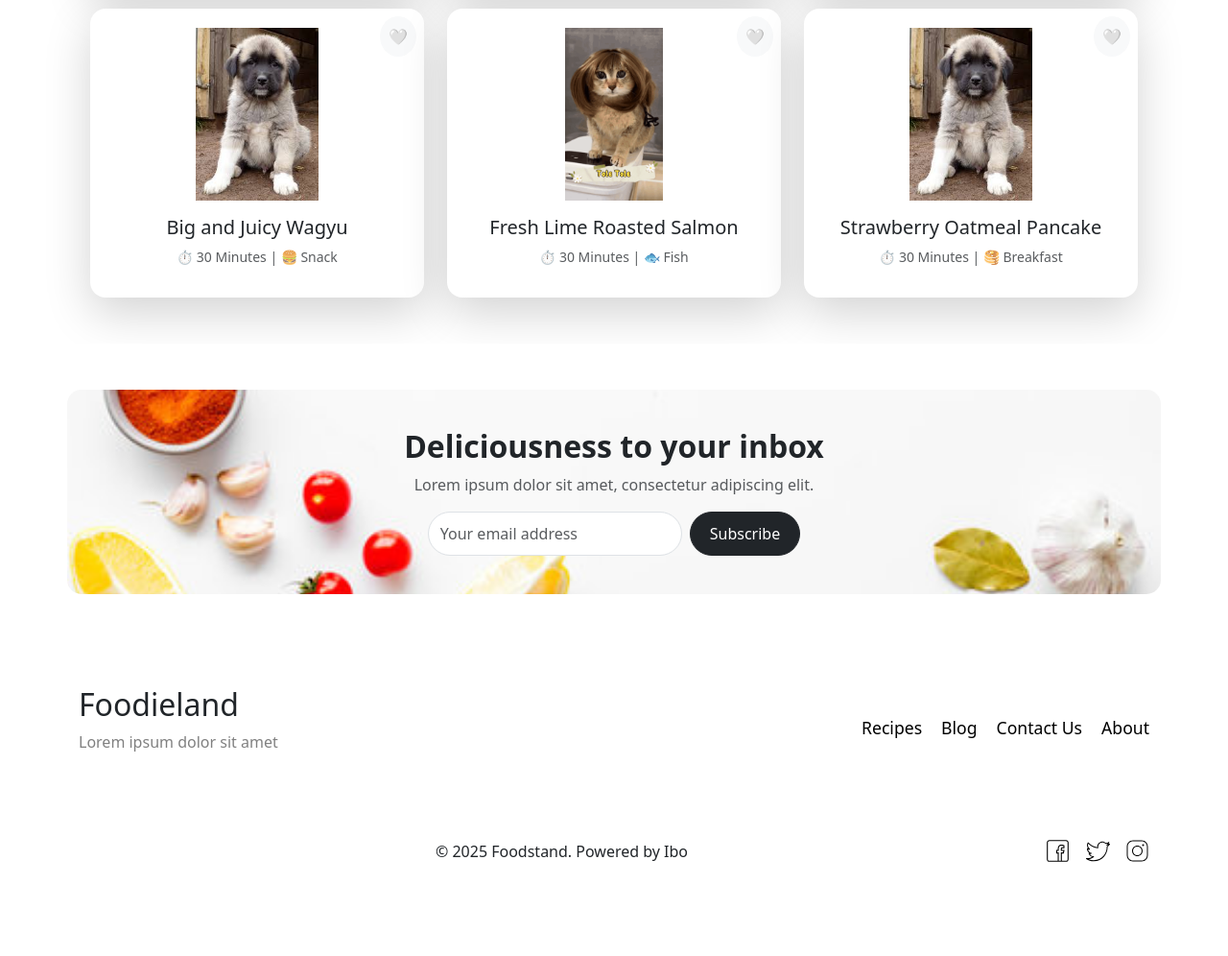
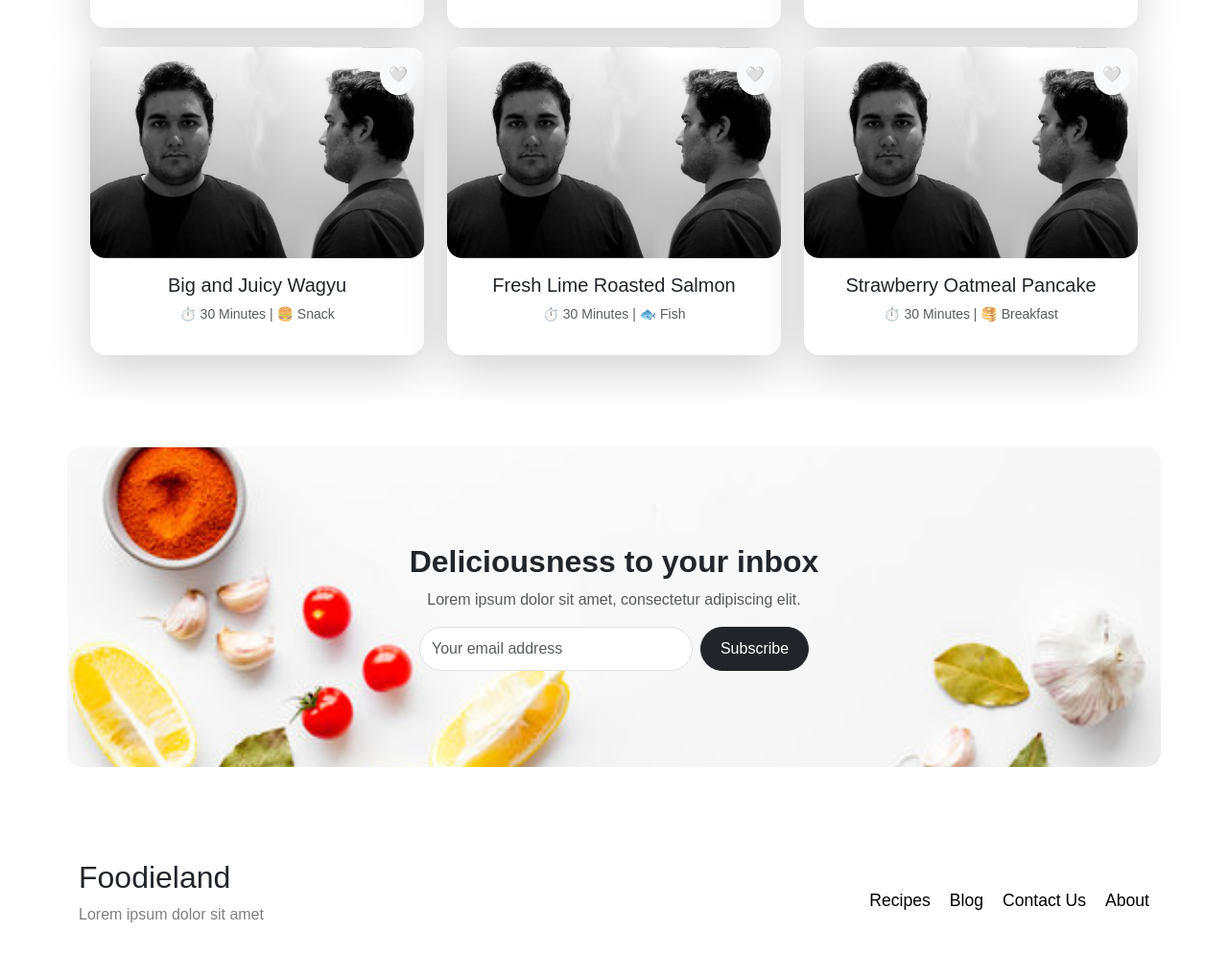
Before and after one commit to zeIbdo/Foodieland, a website: page index.html in a window 1280 px wide. Shown: the part 1496-2492 px from the top of the page at 96% size. Before the commit the page ends 2420 px from the top, so only its background shows below. Drawn offline with nearby package versions, Linux system fonts and the light colour scheme.

Commit message:
converted some css to scss and fixed recipe card

```diff
--- a/index.html
+++ b/index.html
@@ -49,27 +49,27 @@
             </div>
             <div class="d-flex flex-wrap justify-content-center gap-5 my-5">
                 <div class="category-card">
-                    <img src="kangal.jpeg" alt="Breakfast">
+                    <img src="/assets/images/kangal.jpeg" alt="Breakfast">
                     <p>Breakfast</p>
                 </div>
                 <div class="category-card">
-                    <img src="toletole.png" alt="Vegan">
+                    <img src="assets/images/toletole.png" alt="Vegan">
                     <p>Vegan</p>
                 </div>
                 <div class="category-card">
-                    <img src="kangal.jpeg" alt="Meat">
+                    <img src="assets/images/kangal.jpeg" alt="Meat">
                     <p>Meat</p>
                 </div>
                 <div class="category-card">
-                    <img src="toletole.png" alt="Dessert">
+                    <img src="assets/images/toletole.png" alt="Dessert">
                     <p>Dessert</p>
                 </div>
                 <div class="category-card">
-                    <img src="kangal.jpeg" alt="Lunch">
+                    <img src="assets/images/kangal.jpeg" alt="Lunch">
                     <p>Lunch</p>
                 </div>
                 <div class="category-card">
-                    <img src="toletole.png" alt="Chocolate">
+                    <img src="assets/images/toletole.png" alt="Chocolate">
                     <p>Chocolate</p>
                 </div>
             </div>
@@ -83,7 +83,7 @@
                 <div class="row g-4 justify-content-center" style="margin-bottom: 20px;">
                     <article class="col-md-4" >
                         <div class="card position-relative shadow-lg rounded-4 border-0">
-                            <img src="sss.jpg" class="card-img-top rounded-top-4" alt="Wagyu Beef Cheeseburger">
+                            <img src="assets/images/sss.jpg" class="card-img-top rounded-top-4" alt="Wagyu Beef Cheeseburger">
                             <button class="btn btn-light position-absolute top-0 end-0 m-2 rounded-circle p-2 like-btn">
                                 🤍
                             </button>
@@ -95,7 +95,7 @@
                     </article>
                     <article class="col-md-4" >
                         <div class="card position-relative shadow-lg rounded-4 border-0">
-                            <img src="toletole.png" class="card-img-top rounded-top-4" alt="Roasted Salmon with Ginger">
+                            <img src="assets/images/sss.jpg" class="card-img-top rounded-top-4" alt="Roasted Salmon with Ginger">
                             <button class="btn btn-light position-absolute top-0 end-0 m-2 rounded-circle p-2 like-btn">
                                 🤍
                             </button>
@@ -107,7 +107,7 @@
                     </article>
                     <article class="col-md-4">
                         <div class="card position-relative shadow-lg rounded-4 border-0">
-                            <img src="kangal.jpeg" class="card-img-top rounded-top-4" alt="Strawberry Oatmeal Pancake">
+                            <img src="assets/images/sss.jpg" class="card-img-top rounded-top-4" alt="Strawberry Oatmeal Pancake">
                             <button class="btn btn-light position-absolute top-0 end-0 m-2 rounded-circle p-2 like-btn">
                                 🤍
                             </button>
@@ -121,7 +121,7 @@
                 <div class="row g-4 justify-content-center" style="margin-bottom: 20px;">
                     <article class="col-md-4">
                         <div class="card position-relative shadow-lg rounded-4 border-0">
-                            <img src="kangal.jpeg" class="card-img-top rounded-top-4" alt="Wagyu Beef Cheeseburger">
+                            <img src="assets/images/sss.jpg" class="card-img-top rounded-top-4" alt="Wagyu Beef Cheeseburger">
                             <button class="btn btn-light position-absolute top-0 end-0 m-2 rounded-circle p-2 like-btn">
                                 🤍
                             </button>
@@ -133,7 +133,7 @@
                     </article>
                     <article class="col-md-4">
                         <div class="card position-relative shadow-lg rounded-4 border-0">
-                            <img src="toletole.png" class="card-img-top rounded-top-4" alt="Roasted Salmon with Ginger">
+                            <img src="assets/images/sss.jpg" class="card-img-top rounded-top-4" alt="Roasted Salmon with Ginger">
                             <button class="btn btn-light position-absolute top-0 end-0 m-2 rounded-circle p-2 like-btn">
                                 🤍
                             </button>
@@ -145,7 +145,7 @@
                     </article>
                     <article class="col-md-4">
                         <div class="card position-relative shadow-lg rounded-4 border-0">
-                            <img src="kangal.jpeg" class="card-img-top rounded-top-4" alt="Strawberry Oatmeal Pancake">
+                            <img src="assets/images/sss.jpg" class="card-img-top rounded-top-4" alt="Strawberry Oatmeal Pancake">
                             <button class="btn btn-light position-absolute top-0 end-0 m-2 rounded-circle p-2 like-btn">
                                 🤍
                             </button>
@@ -159,7 +159,7 @@
                 <div class="row g-4 justify-content-center">
                     <article class="col-md-4">
                         <div class="card position-relative shadow-lg rounded-4 border-0">
-                            <img src="kangal.jpeg" class="card-img-top rounded-top-4" alt="Wagyu Beef Cheeseburger">
+                            <img src="assets/images/sss.jpg" class="card-img-top rounded-top-4" alt="Wagyu Beef Cheeseburger">
                             <button class="btn btn-light position-absolute top-0 end-0 m-2 rounded-circle p-2 like-btn">
                                 🤍
                             </button>
@@ -171,7 +171,7 @@
                     </article>
                     <article class="col-md-4">
                         <div class="card position-relative shadow-lg rounded-4 border-0">
-                            <img src="toletole.png" class="card-img-top rounded-top-4" alt="Roasted Salmon with Ginger">
+                            <img src="assets/images/sss.jpg" class="card-img-top rounded-top-4" alt="Roasted Salmon with Ginger">
                             <button class="btn btn-light position-absolute top-0 end-0 m-2 rounded-circle p-2 like-btn">
                                 🤍
                             </button>
@@ -183,7 +183,7 @@
                     </article>
                     <article class="col-md-4">
                         <div class="card position-relative shadow-lg rounded-4 border-0">
-                            <img src="kangal.jpeg" class="card-img-top rounded-top-4" alt="Strawberry Oatmeal Pancake">
+                            <img src="assets/images/sss.jpg" class="card-img-top rounded-top-4" alt="Strawberry Oatmeal Pancake">
                             <button class="btn btn-light position-absolute top-0 end-0 m-2 rounded-circle p-2 like-btn">
                                 🤍
                             </button>
--- a/styles.scss
+++ b/styles.scss
@@ -3,9 +3,18 @@ $secondary-color: #6c757d;
 $bg-light: #f8f9fa;
 $bg-dark: #343a40;
 $text-light: #ffffff;
+$bg-white: #ffffff;
 
 $large-screen: 1440px;
 $extra-large-screen: 1600px;
+
+@mixin button-variant($bg, $color) {
+  background-color: $bg;
+  color: $color;
+  border: none;
+  border-radius: 5px;
+  cursor: pointer;
+}
 
 body {
   font-family: Arial, sans-serif;
@@ -13,18 +22,16 @@ body {
 }
 
 header {
-
   .navbar {
     .navbar-brand {
       font-weight: bold;
     }
-
+  }
 }
 
-}
-//develop
 .categories {
   text-align: center;
+
   .category-list {
     display: flex;
     flex-wrap: wrap;
@@ -39,17 +46,72 @@ header {
   }
 }
 
+@media (max-width: $large-screen) {
+  .categories {
+    .category-list {
+      button {
+        font-size: 1.25rem;
+        padding: 1rem 2rem;
+      }
+    }
+  }
+}
 
+.card-img-top {
+  height: 220px;
+  object-fit: cover;
+  width: 100%;
+  border-radius: 1rem;
+}
 
+.category-card {
+  display: flex;
+  flex-direction: column;
+  align-items: center;
+  padding: 10px;
+  height: 200px;
+  width: 150px;
+  margin: 5px;
+  background: $bg-white;
+  border-radius: 10px;
+  box-shadow: 0 0 6px rgba(0, 0, 0, 0.1);
+  text-align: center;
+  transition: transform 0.2s;
 
+  p {
+    font-weight: 500;
+  }
+
+  img {
+    width: 160px;
+    height: 130px;
+    object-fit: contain;
+    margin-bottom: 8px;
+  }
+
+  &:hover {
+    transform: scale(1.05);
+  }
+}
+
+.btn-outline-primary {
+  border-radius: 10px;
+}
+
+.btn-dark {
+  border-radius: 25px;
+  padding: 10px 20px;
+}
 
 footer {
-    background: $bg-white;
+  background-color: $bg-white;
+  color: #333;
+  display: flex;
   text-align: center;
   padding: 20px 0;
 
   a {
-        color: $text-light;
+    color: $secondary-color;
     text-decoration: none;
 
     &:hover {
@@ -58,13 +120,49 @@ footer {
   }
 }
 
-@media (max-width: $large-screen) {
-    .categories .category-list {
-        button {
-            font-size: 1.25rem;
-            padding: 1rem 2rem;
+.foodieland-description {
+  color: gray;
+}
+
+.right-side {
+  display: flex;
+  flex-direction: column;
+  justify-content: center;
+  align-items: flex-end;
+}
+
+.links-container {
+  display: flex;
+  gap: 20px;
+
+  .link {
+    text-decoration: none;
+    color: #000;
+    font-size: 1.1rem;
+    transition: color 0.3s ease;
+
+    &:hover {
+      color: #333;
+    }
   }
 }
 
+.subscribe-section {
+  border-radius: 20px;
+  background: white;
+  padding: 60px 20px;
+  position: relative;
+  overflow: hidden;
 
+  .container {
+    padding: 100px 0px;
+    border-radius: 15px;
+    background: url('assets/images/foodbi.jpg') no-repeat center center/cover;
+    position: relative;
   }
+}
+
+.form-control {
+  max-width: 300px;
+  border-radius: 25px;
+}
```
Also changed, not shown: assets/images/foodbi.jpg (renamed from foodbi.jpg), assets/images/kangal.jpeg (renamed from kangal.jpeg), assets/images/sss.jpg (renamed from sss.jpg), assets/images/toletole.png (renamed from toletole.png), styles.css, 1 other file. Lines whose indentation alone changed are shown as unchanged.
